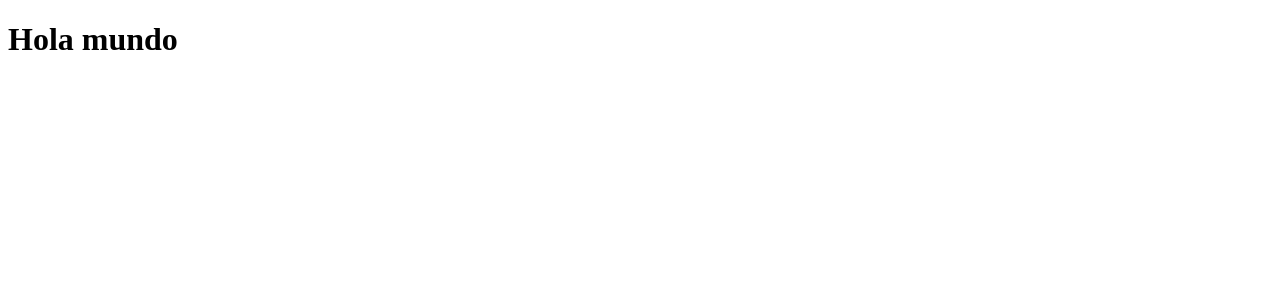
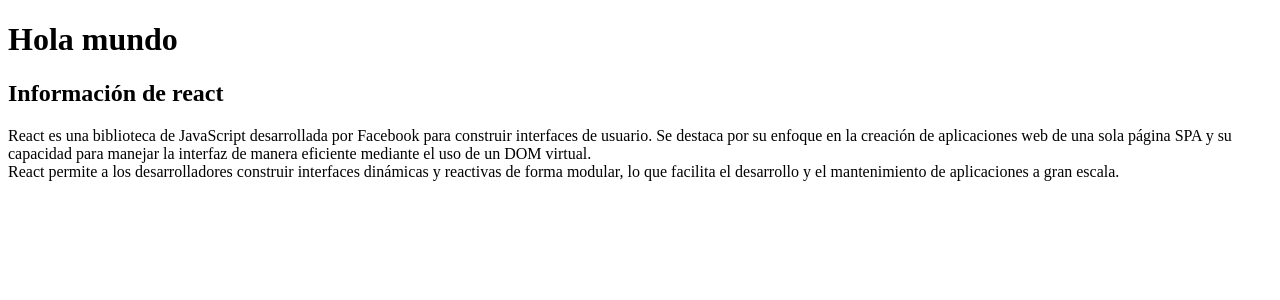
Before and after one commit to rollingcodeschool/contador-c13, a React (Vite) app: page / in a window 1280 px wide. Shown: the top 300 px of the page. Built offline with nearby package versions, Linux system fonts and the light colour scheme.

Commit message:
agregamos el componente Bienvenidos con una descripcion de react

```diff
--- a/src/App.jsx
+++ b/src/App.jsx
@@ -1,6 +1,16 @@
+import Bienvenidos from "./components/Bienvenidos";
+
 function App() {
+  // aqui agrego la logica de un componente
 
-  return <h1>Hola mundo</h1>
+  return (
+    // aqui puedo agregar mas logica
+    <>
+      <h1>Hola mundo</h1>
+      {/* <Bienvenidos></Bienvenidos> */}
+      <Bienvenidos/>
+    </>
+  );
 }
 
-export default App
+export default App;
--- /dev/null
+++ b/src/components/Bienvenidos.jsx
@@ -0,0 +1,10 @@
+const Bienvenidos = () => {
+    return (
+        <div>
+            <h2>Información de react</h2>
+            <p>React es una biblioteca de JavaScript desarrollada por Facebook para construir interfaces de usuario. Se destaca por su enfoque en la creación de aplicaciones web de una sola página SPA y su capacidad para manejar la interfaz de manera eficiente mediante el uso de un DOM virtual.<br/> React permite a los desarrolladores construir interfaces dinámicas y reactivas de forma modular, lo que facilita el desarrollo y el mantenimiento de aplicaciones a gran escala.</p>
+        </div>
+    );
+};
+
+export default Bienvenidos;
```
